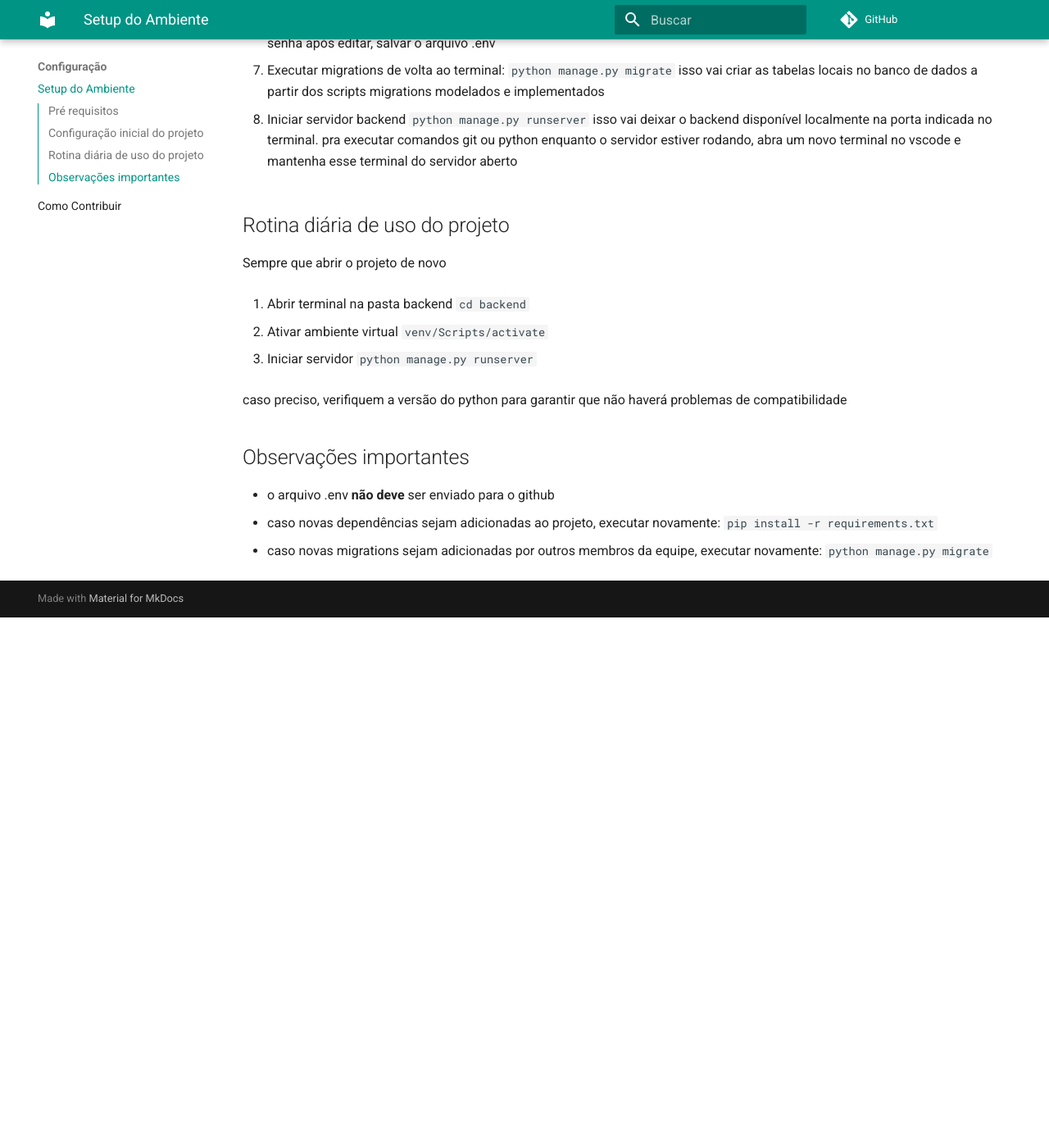
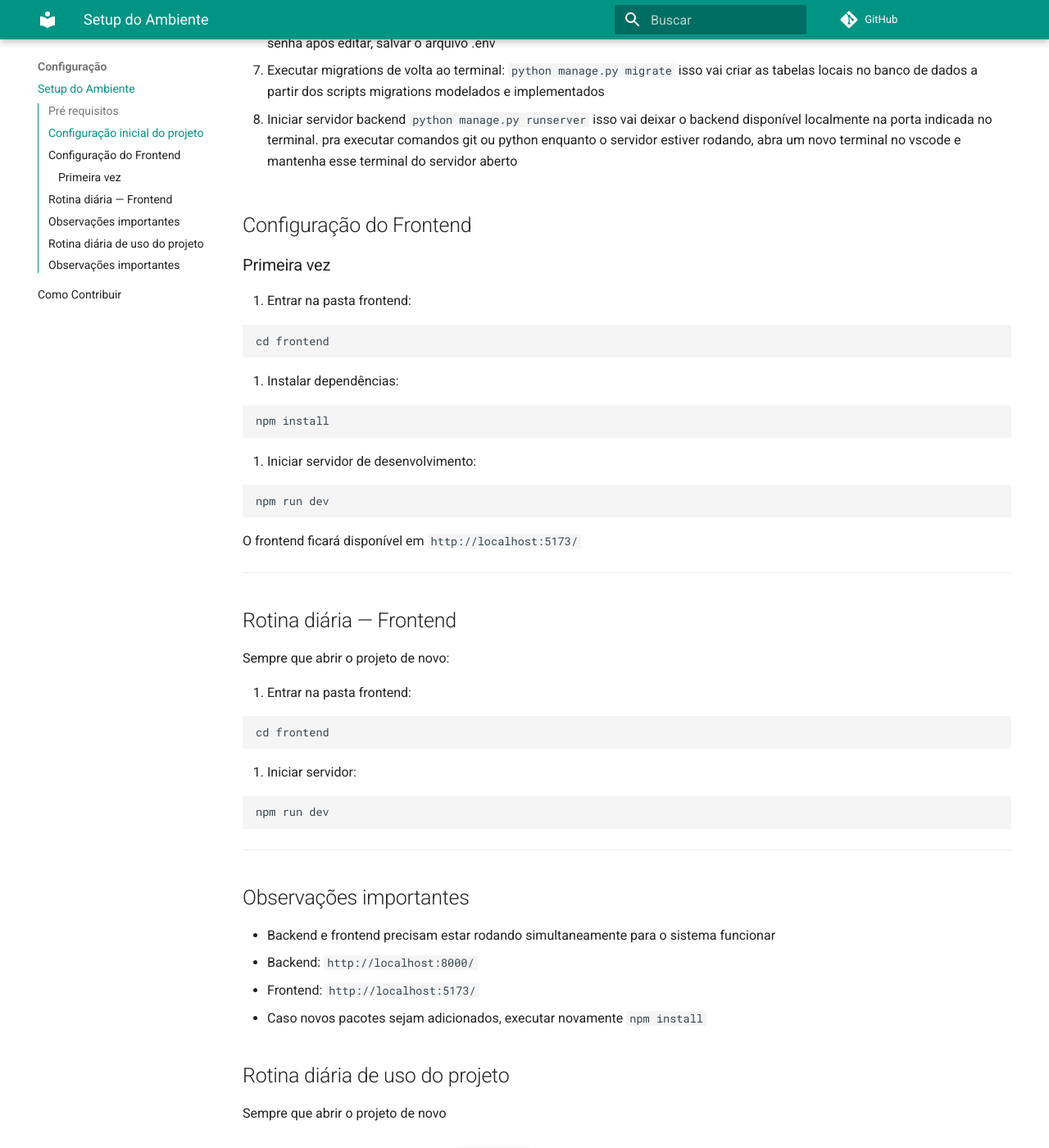
Before and after one commit to FGA0138-MDS-Ajax/2026.1-T03-Turing, an MkDocs documentation site: the page built from docs/setup_ambiente.md, in a window 1280 px wide and 1400 px high, scrolled down 944 px. Shown: the whole window at 82% size. Built offline with MkDocs 1.6.1 and Material for MkDocs 9.7.7, drawn with Linux system fonts in a browser that asks for light colours; comment, search, counter and statistics services are not loaded; before the commit the page ends 1697 px from its top, so only the background shows below that.

Commit message:
docs: adiciona setup e fluxo de desenvolvimento

````diff
--- a/docs/setup_ambiente.md
+++ b/docs/setup_ambiente.md
@@ -58,6 +58,51 @@ isso vai criar as tabelas locais no banco de dados a partir dos scripts migratio
 `python manage.py runserver`
 isso vai deixar o backend disponível localmente na porta indicada no terminal. pra executar comandos git ou python enquanto o servidor estiver rodando, abra um novo terminal no vscode e mantenha esse terminal do servidor aberto
 
+## Configuração do Frontend
+
+### Primeira vez
+
+1. Entrar na pasta frontend:
+```bash
+cd frontend
+```
+
+2. Instalar dependências:
+```bash
+npm install
+```
+
+3. Iniciar servidor de desenvolvimento:
+```bash
+npm run dev
+```
+
+O frontend ficará disponível em `http://localhost:5173/`
+
+---
+
+## Rotina diária — Frontend
+
+Sempre que abrir o projeto de novo:
+
+1. Entrar na pasta frontend:
+```bash
+cd frontend
+```
+
+2. Iniciar servidor:
+```bash
+npm run dev
+```
+
+---
+
+## Observações importantes
+
+- Backend e frontend precisam estar rodando simultaneamente para o sistema funcionar
+- Backend: `http://localhost:8000/`
+- Frontend: `http://localhost:5173/`
+- Caso novos pacotes sejam adicionados, executar novamente `npm install`
 
 ## Rotina diária de uso do projeto
 
````
Also changed, not shown: docs/como_contribuir.md (added, +140 -0 lines).
